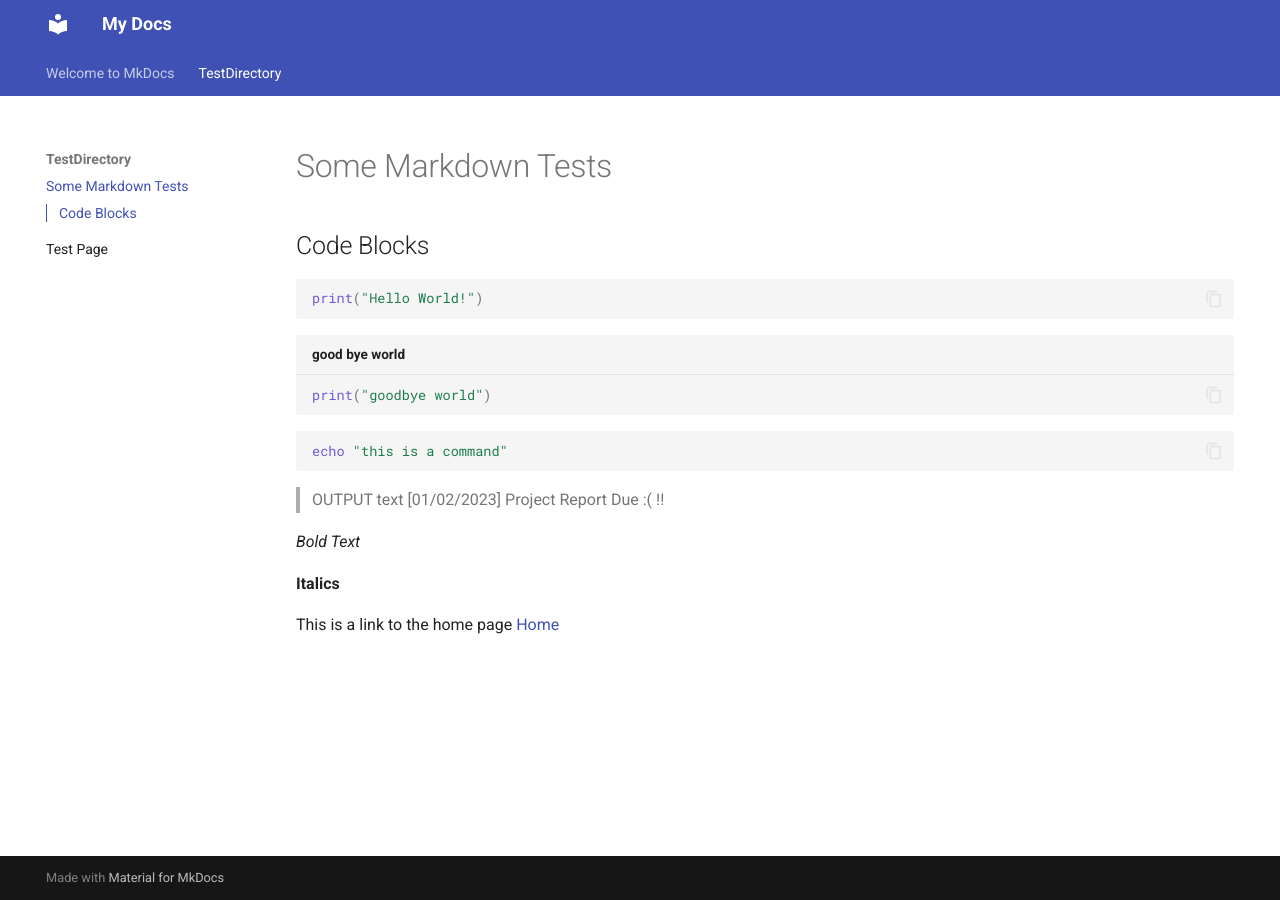
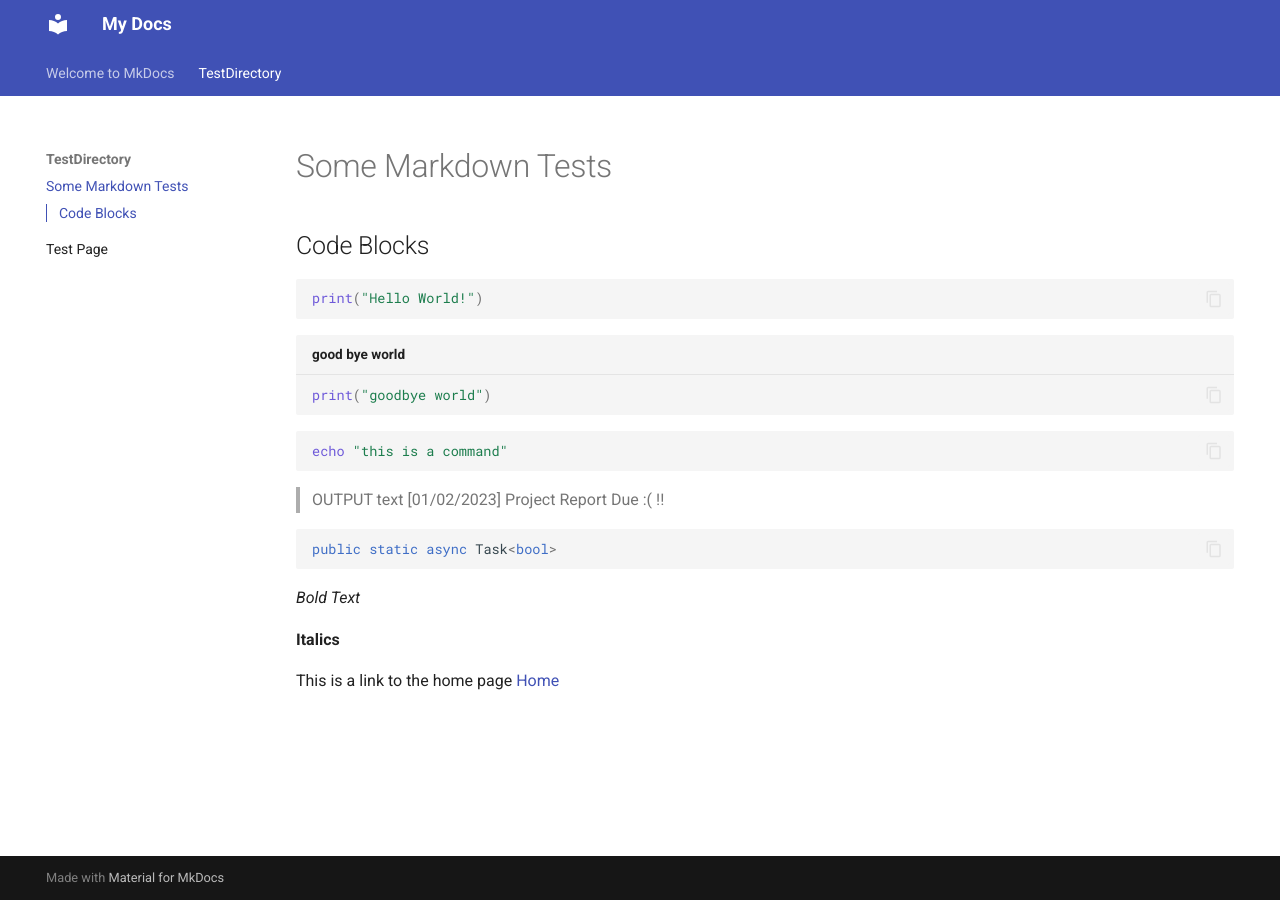
Before and after one commit to Group-50/docs, an MkDocs documentation site: the page built from docs/TestDirectory/markdowntest.md, in a window 1280 px wide. Built offline with MkDocs 1.6.1 and Material for MkDocs 9.7.7, drawn with Linux system fonts in a browser that asks for light colours.

Commit message:
update docs extensions

````diff
--- a/docs/TestDirectory/markdowntest.md
+++ b/docs/TestDirectory/markdowntest.md
@@ -17,6 +17,11 @@ echo "this is a command"
 > OUTPUT text
 > [01/02/2023] <QUAD> Project Report Due :( !!
 
+```cs
+public static async Task<bool>
+```
+
+
 *Bold Text*
 
 **Italics**
--- a/mkdocs.yml
+++ b/mkdocs.yml
@@ -25,6 +25,8 @@ markdown_extensions:
   - pymdownx.superfences
   - pymdownx.mark
   - attr_list
+  - def_list
+  - tables
 
 plugins:
   - tags
````
